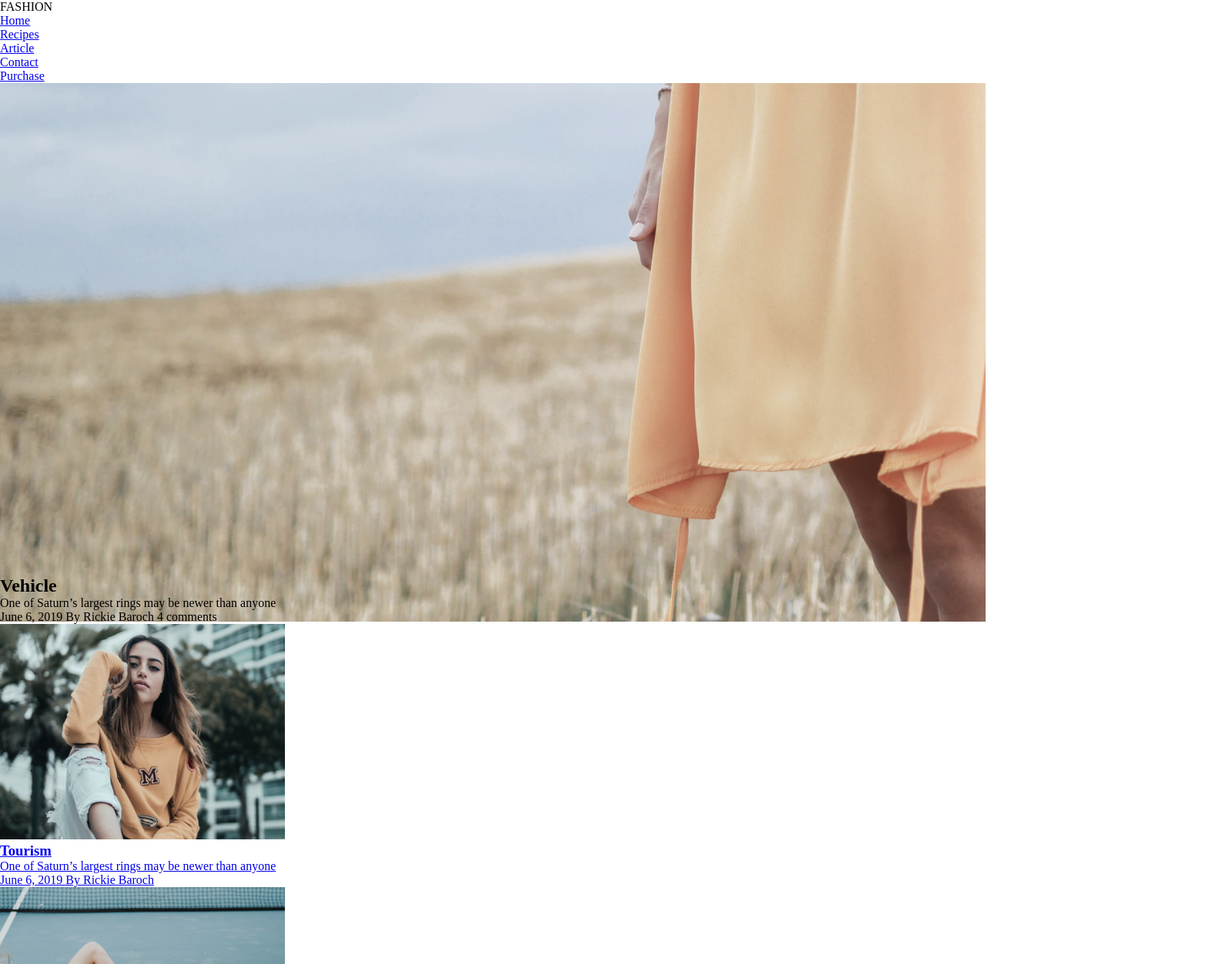
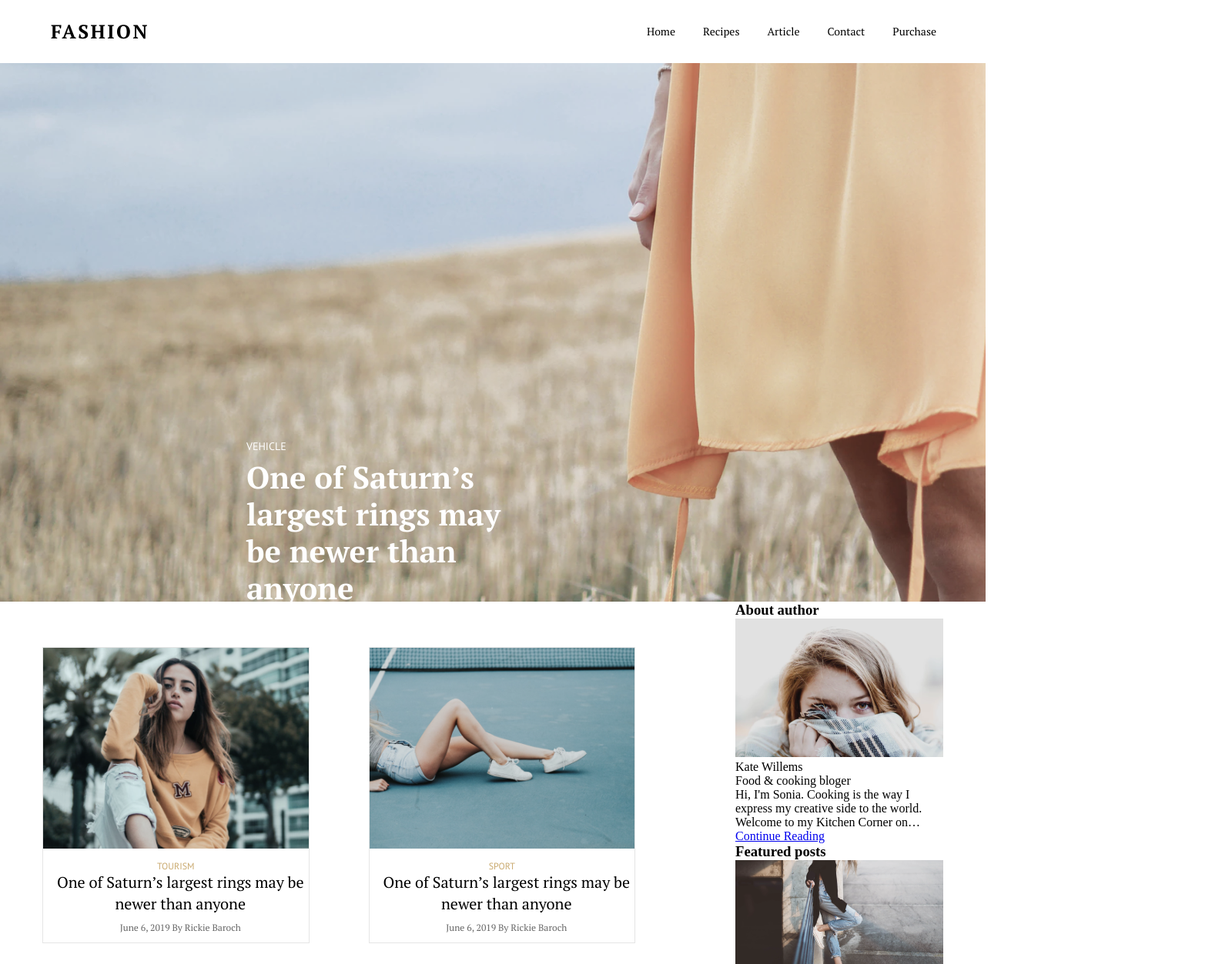
Before and after one commit to gapizova/homework-layout, a website built with webpack: page src/index.html in a window 1280 px wide. Shown: the top 1253 px of the page at 77% size, 1600 px wide, since content can reach past the window. Built offline with nearby package versions, Linux system fonts and the light colour scheme.

Commit message:
FEATURE: add layout section header and main-posts

```diff
--- a/src/index.html
+++ b/src/index.html
@@ -4,11 +4,22 @@
 	<meta charset="UTF-8">
 	<meta name="viewport" content="width=device-width, initial-scale=1.0">
 	<meta http-equiv="X-UA-Compatible" content="ie=edge">
+	<link rel="preconnect" href="https://fonts.googleapis.com">
+	<link rel="preconnect" href="https://fonts.gstatic.com" crossorigin>
+	<link href="https://fonts.googleapis.com/css2?family=Hanken+Grotesk&display=swap" rel="stylesheet">
+	<link rel="preconnect" href="https://fonts.googleapis.com">
+	<link rel="preconnect" href="https://fonts.gstatic.com" crossorigin>
+	<link href="https://fonts.googleapis.com/css2?family=PT+Sans&display=swap" rel="stylesheet">
+	<link rel="preconnect" href="https://fonts.googleapis.com">
+	<link rel="preconnect" href="https://fonts.gstatic.com" crossorigin>
+	<link href="https://fonts.googleapis.com/css2?family=PT+Serif:ital,wght@0,400;0,700;1,400&display=swap"
+	      rel="stylesheet">
 	<link rel="stylesheet" href="styles/style.css">
 	<title>Fashion</title>
 </head>
 <body>
-<header>
+<header class="header">
+	<div class="container-menu">
 		<p class="logo">FASHION</p>
 		<nav class="menu">
 			<ul class="menu-list">
@@ -19,15 +30,16 @@
 				<li class="menu-item"><a href="#">Purchase</a></li>
 			</ul>
 		</nav>
+	</div>
 	<section class="hero wrapper-hero">
 		<h1>Vehicle</h1>
 		<p class="hero-description">One of Saturn’s largest rings may be newer than anyone</p>
 		<p class="hero-data">June 6, 2019 By Rickie Baroch 4 comments</p>
 	</section>
 </header>
-<section class="block-posts">
+<section class="main-container">
+	<section class="block-posts wrapper-block-posts">
 		<h2 class="hidden-title">Posts</h2>
-	<div class="group-post">
 		<div class="box-posts">
 			<a href="#" class="link-card-post">
 				<figure class="card-post">
@@ -89,8 +101,8 @@
 					<p class="card-post-data">June 6, 2019 By Rickie Baroch</p>
 				</figure>
 			</a>
-			<a href="#" class="link-card-post">
-				<figure class="card-post big-card">
+			<a href="#" class="link-card-post big-card">
+				<figure class="card-post">
 					<div class="image-post">
 						<img src="/src/images/card7.png" alt="One of Saturn’s largest rings may be newer than anyone">
 					</div>
@@ -99,7 +111,8 @@
 					<p class="card-post-data">June 6, 2019 By Rickie Baroch</p>
 					<p class="card-post-text">Sed ut perspiciatis unde omnis iste natus error sit voluptatem accusantium
 						doloremque
-						laudantium, totam rem sed ut perspiciatis unde omnis iste natus error sit voluptatem accusantium doloremque
+						laudantium, totam rem sed ut perspiciatis unde omnis iste natus error sit voluptatem accusantium
+						doloremque
 						laudantium, totam rem</p>
 				</figure>
 			</a>
@@ -144,7 +157,6 @@
 				</figure>
 			</a>
 		</div>
-	</div>
 		<nav class="posts-pagination">
 			<div class="pagination-list">
 				<a href="#">&laquo; OLDER POST</a>
@@ -167,7 +179,8 @@
 				</div>
 				<p class="card-author-subtitle">Kate Willems</p>
 				<p class="card-author-description">Food & cooking bloger</p>
-			<p class="card-author-text">Hi, I'm Sonia. Cooking is the way I express my creative side to the world. Welcome to
+				<p class="card-author-text">Hi, I'm Sonia. Cooking is the way I express my creative side to the world. Welcome
+					to
 					my Kitchen Corner on…</p>
 				<a href="#">Continue Reading</a>
 			</div>
@@ -298,6 +311,7 @@
 			</div>
 		</section>
 	</section>
+</section>
 <p class="follow-link"><a href="#" target="_blank">Follow our @instagram_name</a></p>
 <aside class="block-images">
 	<h2 class="hidden-title">Gallery</h2>
--- a/src/styles/style.css
+++ b/src/styles/style.css
@@ -26,10 +26,54 @@ img {
   height: auto;
 }
 
+.container-menu {
+  max-width: 1920px;
+  margin: 0 auto;
+  padding: 1em;
+  display: flex;
+  justify-content: space-between;
+}
+
+.logo {
+  align-self: center;
+  font-family: 'PT Serif', serif;
+  font-weight: 700;
+  font-size: 1.562rem;
+  line-height: 1.2;
+  letter-spacing: 0.156rem;
+  color: #000;
+}
+
+.header .logo {
+  margin-left: 2em;
+}
+
+.menu-list {
+  list-style: none;
+}
+
+.header .menu-list {
+  margin-right: 2em;
+}
+
+.menu-item {
+  display: inline-block;
+  margin: 1em;
+}
+
+.menu-item a {
+  font-family: 'PT Serif', serif;
+  font-weight: 400;
+  font-size: 0.875rem;
+  line-height: 1.2;
+  color: #000;
+  text-decoration: none;
+}
+
 .wrapper-hero {
   max-width: 1920px;
   width: 100%;
-  padding-top: 40em;
+  height: 700px;
   margin: 0 auto;
 }
 
@@ -37,3 +81,138 @@ img {
   background-image: url('/src/images/hero.png');
   background-repeat: no-repeat;
 }
+
+h1 {
+  font-family: 'PT Sans', sans-serif;
+  font-size: 0.875rem;
+  font-weight: 400;
+  line-height: 1.2;
+  color: #fff;
+  text-transform: uppercase;
+  position: relative;
+  top: 70%;
+  left: 25%;
+}
+
+.hero-description {
+  width: 29%;
+  font-family: 'PT Serif', serif;
+  line-height: 1.2;
+  font-weight: 700;
+  font-size: 2.5rem;
+  color: #fff;
+  position: relative;
+  top: 71%;
+  left: 25%;
+}
+
+.hero-data {
+  font-family: 'PT Serif', serif;
+  font-weight: 400;
+  line-height: 1.2;
+  font-size: 0.875rem;
+  color: #fff;
+  position: relative;
+  top: 72%;
+  left: 25%;
+}
+
+.main-container {
+  max-width: 1170px;
+  margin: 0 auto;
+  display: flex;
+  gap: 130px;
+}
+
+.wrapper-block-posts {
+  max-width: 770px;
+  margin: 3.687em auto;
+}
+
+.box-posts {
+  display: flex;
+  flex-wrap: wrap;
+  justify-content: space-between;
+  gap: 30px;
+}
+
+.link-card-post {
+  display: block;
+  width: 45%;
+  text-decoration: none;
+  border: 1px solid #e5e5e5;
+}
+
+.big-card {
+  width: 100%;
+}
+
+.card-post {
+  display: flex;
+  flex-direction: column;
+  align-items: center;
+}
+
+.big-card .card-post {
+  align-items: flex-start;
+}
+
+.card-post-title {
+  padding: 1em 1em 0;
+  font-family: 'PT Sans', sans-serif;
+  font-weight: 400;
+  font-size: 0.75rem;
+  line-height: 1.2;
+  text-transform: uppercase;
+  color: #c9a96e;
+}
+
+.card-post-description {
+  padding: 0 0 0.5em 0.6em;
+  font-family: 'PT Serif', serif;
+  font-weight: 400;
+  font-size: 1.25rem;
+  line-height: 1.4;
+  color: #000;
+  text-align: center;
+}
+
+.card-post-text {
+  padding: 0 0 1em 1em;
+  font-family: 'PT Sans', sans-serif;
+  font-weight: 400;
+  font-size: 0.75rem;
+  line-height: 1.7;
+  color: #666;
+}
+
+.card-post-data {
+  padding: 0 0 1em 1em;
+  font-family: 'PT Serif', serif;
+  font-weight: 400;
+  font-size: 0.75rem;
+  line-height: 1.2;
+  color: #666;
+}
+
+.posts-pagination {
+  margin-top: 3.75em;
+  width: 100%;
+}
+
+.pagination-list {
+  width: 70%;
+  border: 1px solid #e5e5e5;
+  padding: 1em;
+  margin: 0 auto;
+  text-align: center;
+}
+
+.pagination-list a {
+  padding: 1em;
+  font-family: 'Hanken Grotesk', sans-serif;
+  font-size: 1rem;
+  line-height: 1.2;
+  color: #000;
+  text-decoration: none;
+}
```
Lines whose indentation alone changed are shown as unchanged.
